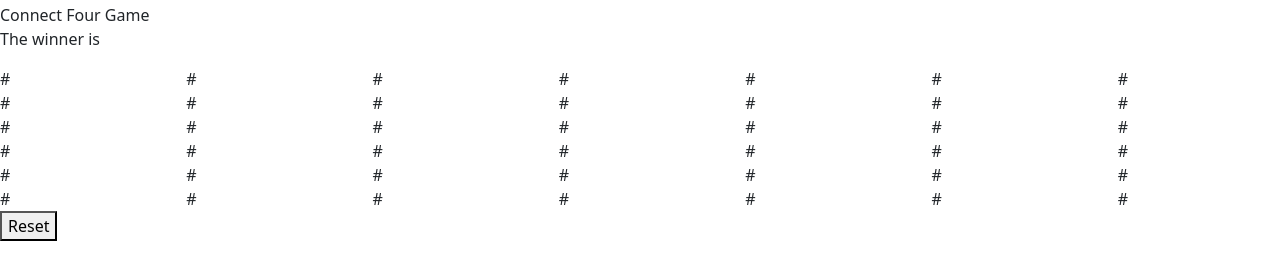
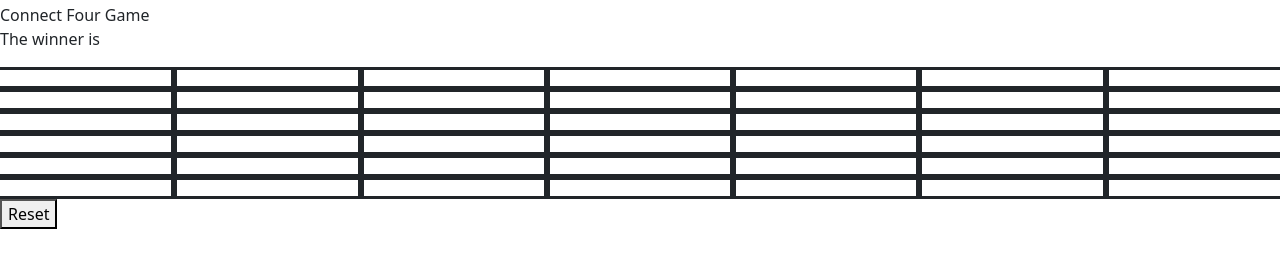
Before and after one commit to School-Of-Tech-Futures-UK/javascript, a plain HTML site: page Connect4game/index.html in a window 1280 px wide. Shown: the part 53-332 px from the top of the page. Drawn offline with nearby package versions, Linux system fonts and the light colour scheme.

Commit message:
looks nicer

```diff
--- a/Connect4game/index.html
+++ b/Connect4game/index.html
@@ -18,58 +18,58 @@
     <p id="winner-display">The winner is <span id="winner-name"></span></p>
     <div id="connect4Board">
         <div class="row">
-            <div class="col" id="row1-col1" onClick="takeTurn(event);"> # </div>
-            <div class="col" id="row1-col2" onClick="takeTurn(event);"> # </div>
-            <div class="col" id="row1-col3" onClick="takeTurn(event);"> # </div>
-            <div class="col" id="row1-col4" onClick="takeTurn(event);"> # </div>
-            <div class="col" id="row1-col5" onClick="takeTurn(event);"> # </div>
-            <div class="col" id="row1-col6" onClick="takeTurn(event);"> # </div>
-            <div class="col" id="row1-col7" onClick="takeTurn(event);"> # </div>
+            <div class="col" id="row1-col1" onClick="takeTurn(event);" style="border: solid;"> <p> </p> </div>
+            <div class="col" id="row1-col2" onClick="takeTurn(event);" style="border: solid;"> <p> </p> </div>
+            <div class="col" id="row1-col3" onClick="takeTurn(event);" style="border: solid;"> <p> </p> </div>
+            <div class="col" id="row1-col4" onClick="takeTurn(event);" style="border: solid;"> <p> </p> </div>
+            <div class="col" id="row1-col5" onClick="takeTurn(event);" style="border: solid;"> <p> </p> </div>
+            <div class="col" id="row1-col6" onClick="takeTurn(event);" style="border: solid;"> <p> </p> </div>
+            <div class="col" id="row1-col7" onClick="takeTurn(event);" style="border: solid;"> <p> </p> </div>
         </div>
         <div class=" row">
-            <div class="col" id="row2-col1" onClick="takeTurn(event);"> # </div>
-            <div class="col" id="row2-col2" onClick="takeTurn(event);"> # </div>
-            <div class="col" id="row2-col3" onClick="takeTurn(event);"> # </div>
-            <div class="col" id="row2-col4" onClick="takeTurn(event);"> # </div>
-            <div class="col" id="row2-col5" onClick="takeTurn(event);"> # </div>
-            <div class="col" id="row2-col6" onClick="takeTurn(event);"> # </div>
-            <div class="col" id="row2-col7" onClick="takeTurn(event);"> # </div>
+            <div class="col" id="row2-col1" onClick="takeTurn(event);" style="border: solid;"> <p> </p> </div>
+            <div class="col" id="row2-col2" onClick="takeTurn(event);" style="border: solid;"> <p> </p> </div>
+            <div class="col" id="row2-col3" onClick="takeTurn(event);" style="border: solid;"> <p> </p> </div>
+            <div class="col" id="row2-col4" onClick="takeTurn(event);" style="border: solid;"> <p> </p> </div>
+            <div class="col" id="row2-col5" onClick="takeTurn(event);" style="border: solid;"> <p> </p> </div>
+            <div class="col" id="row2-col6" onClick="takeTurn(event);" style="border: solid;"> <p> </p> </div>
+            <div class="col" id="row2-col7" onClick="takeTurn(event);" style="border: solid;"> <p> </p> </div>
         </div>
         <div class="row">
-            <div class="col" id="row3-col1" onClick="takeTurn(event);"> # </div>
-            <div class="col" id="row3-col2" onClick="takeTurn(event);"> # </div>
-            <div class="col" id="row3-col3" onClick="takeTurn(event);"> # </div>
-            <div class="col" id="row3-col4" onClick="takeTurn(event);"> # </div>
-            <div class="col" id="row3-col5" onClick="takeTurn(event);"> # </div>
-            <div class="col" id="row3-col6" onClick="takeTurn(event);"> # </div>
-            <div class="col" id="row3-col7" onClick="takeTurn(event);"> # </div>
+            <div class="col" id="row3-col1" onClick="takeTurn(event);" style="border: solid;"> <p> </p> </div>
+            <div class="col" id="row3-col2" onClick="takeTurn(event);" style="border: solid;"> <p> </p> </div>
+            <div class="col" id="row3-col3" onClick="takeTurn(event);" style="border: solid;"> <p> </p> </div>
+            <div class="col" id="row3-col4" onClick="takeTurn(event);" style="border: solid;"> <p> </p> </div>
+            <div class="col" id="row3-col5" onClick="takeTurn(event);" style="border: solid;"> <p> </p> </div>
+            <div class="col" id="row3-col6" onClick="takeTurn(event);" style="border: solid;"> <p> </p> </div>
+            <div class="col" id="row3-col7" onClick="takeTurn(event);" style="border: solid;"> <p> </p> </div>
         </div>
         <div class="row">
-            <div class=" col" id="row4-col1" onClick="takeTurn(event);"> # </div>
-            <div class=" col" id="row4-col2" onClick="takeTurn(event);"> # </div>
-            <div class=" col" id="row4-col3" onClick="takeTurn(event);"> # </div>
-            <div class=" col" id="row4-col4" onClick="takeTurn(event);"> # </div>
-            <div class=" col" id="row4-col5" onClick="takeTurn(event);"> # </div>
-            <div class=" col" id="row4-col6" onClick="takeTurn(event);"> # </div>
-            <div class=" col" id="row4-col7" onClick="takeTurn(event);"> # </div>
+            <div class=" col" id="row4-col1" onClick="takeTurn(event);" style="border: solid;"> <p> </p> </div>
+            <div class=" col" id="row4-col2" onClick="takeTurn(event);" style="border: solid;"> <p> </p> </div>
+            <div class=" col" id="row4-col3" onClick="takeTurn(event);" style="border: solid;"> <p> </p> </div>
+            <div class=" col" id="row4-col4" onClick="takeTurn(event);" style="border: solid;"> <p> </p> </div>
+            <div class=" col" id="row4-col5" onClick="takeTurn(event);" style="border: solid;"> <p> </p> </div>
+            <div class=" col" id="row4-col6" onClick="takeTurn(event);" style="border: solid;"> <p> </p> </div>
+            <div class=" col" id="row4-col7" onClick="takeTurn(event);" style="border: solid;"> <p> </p> </div>
         </div>
         <div class="row">
-            <div class=" col" id="row5-col1" onClick="takeTurn(event);"> # </div>
-            <div class=" col" id="row5-col2" onClick="takeTurn(event);"> # </div>
-            <div class=" col" id="row5-col3" onClick="takeTurn(event);"> # </div>
-            <div class=" col" id="row5-col4" onClick="takeTurn(event);"> # </div>
-            <div class=" col" id="row5-col5" onClick="takeTurn(event);"> # </div>
-            <div class=" col" id="row5-col6" onClick="takeTurn(event);"> # </div>
-            <div class=" col" id="row5-col7" onClick="takeTurn(event);"> # </div>
+            <div class=" col" id="row5-col1" onClick="takeTurn(event);" style="border: solid;"> <p> </p> </div>
+            <div class=" col" id="row5-col2" onClick="takeTurn(event);" style="border: solid;"> <p> </p> </div>
+            <div class=" col" id="row5-col3" onClick="takeTurn(event);" style="border: solid;"> <p> </p> </div>
+            <div class=" col" id="row5-col4" onClick="takeTurn(event);" style="border: solid;"> <p> </p> </div>
+            <div class=" col" id="row5-col5" onClick="takeTurn(event);" style="border: solid;"> <p> </p> </div>
+            <div class=" col" id="row5-col6" onClick="takeTurn(event);" style="border: solid;"> <p> </p> </div>
+            <div class=" col" id="row5-col7" onClick="takeTurn(event);" style="border: solid;"> <p> </p> </div>
         </div>
         <div class="row">
-            <div class=" col" id="row6-col1" onClick="takeTurn(event);"> # </div>
-            <div class=" col" id="row6-col2" onClick="takeTurn(event);"> # </div>
-            <div class=" col" id="row6-col3" onClick="takeTurn(event);"> # </div>
-            <div class=" col" id="row6-col4" onClick="takeTurn(event);"> # </div>
-            <div class=" col" id="row6-col5" onClick="takeTurn(event);"> # </div>
-            <div class=" col" id="row6-col6" onClick="takeTurn(event);"> # </div>
-            <div class=" col" id="row6-col7" onClick="takeTurn(event);"> # </div>
+            <div class=" col" id="row6-col1" onClick="takeTurn(event);" style="border: solid;"> <p> </p> </div>
+            <div class=" col" id="row6-col2" onClick="takeTurn(event);" style="border: solid;"> <p> </p> </div>
+            <div class=" col" id="row6-col3" onClick="takeTurn(event);" style="border: solid;"> <p> </p> </div>
+            <div class=" col" id="row6-col4" onClick="takeTurn(event);" style="border: solid;"> <p> </p> </div>
+            <div class=" col" id="row6-col5" onClick="takeTurn(event);" style="border: solid;"> <p> </p> </div>
+            <div class=" col" id="row6-col6" onClick="takeTurn(event);" style="border: solid;"> <p> </p> </div>
+            <div class=" col" id="row6-col7" onClick="takeTurn(event);" style="border: solid;"> <p> </p> </div>
         </div>
     </div>
     <div>
```
Also changed, not shown: Connect4game/connect4.js (+6 -2 lines), Connect4game/main.css (line endings or trailing spaces).
